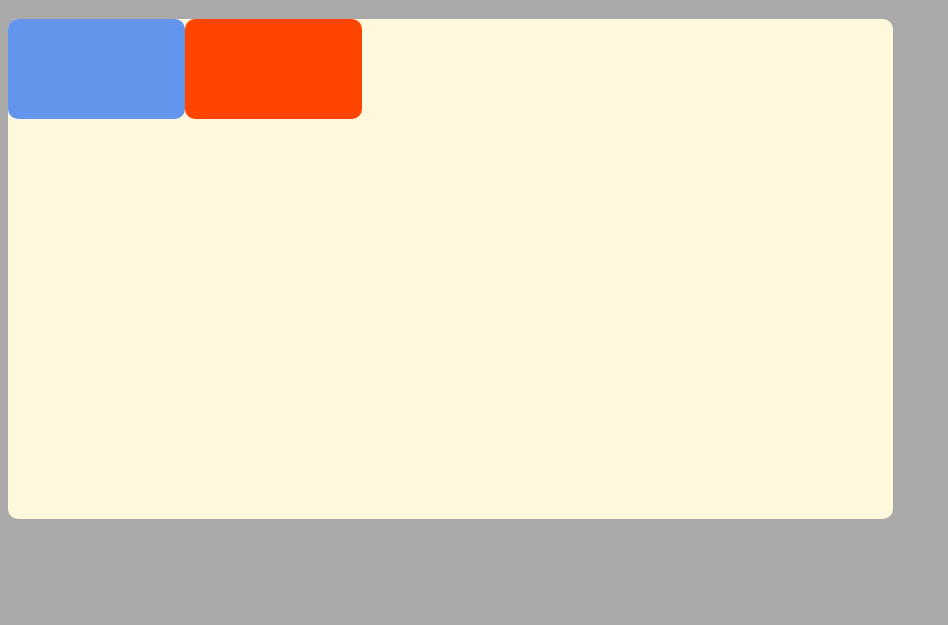
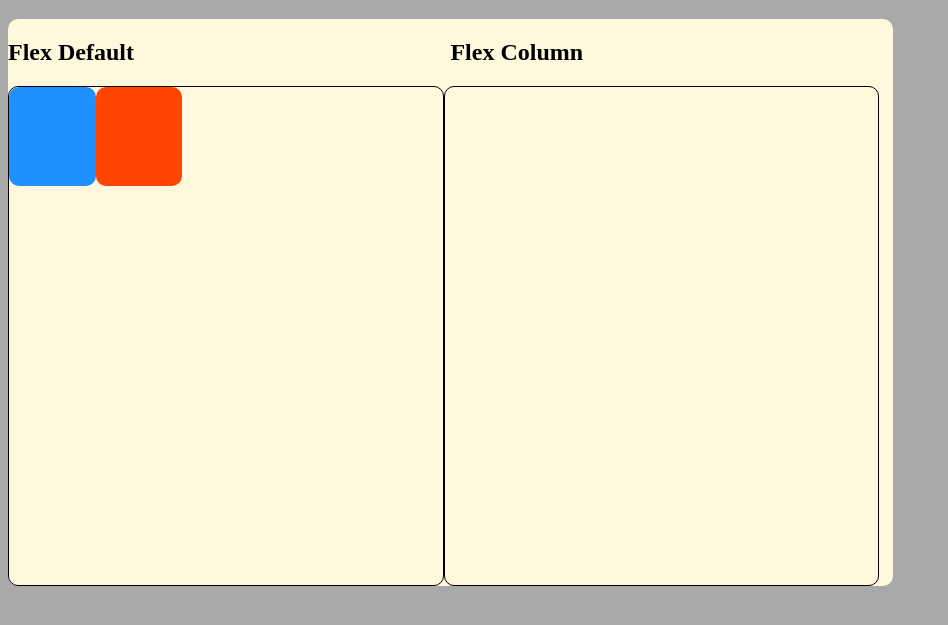
Before and after one commit to TheProjectMarch/css_flexbox_learnin, a plain HTML site: page index.html in a window 1280 px wide. Shown: the part 61-686 px from the top of the page, without its empty margins (0-948 px from the left). Drawn offline with Linux system fonts and the light colour scheme.

Commit message:
Fix container display.

```diff
--- a/css/style.css
+++ b/css/style.css
@@ -6,23 +6,42 @@ body {
 div {
   border-radius: 10px;
 }
-#box-container {
+/* * {
+  border: 1px solid black;
+} */
+/*
+CLASS SELECTORS
+*/
+.heading-flex-element {
+  width: 50%;
+}
+.heading-container {
+  display: flex;
+  justify-content:space-between;
+}
+.big-box-container {
   height: 500px;
   display: flex;
-  flex-direction: row;
-  justify-content:;
 }
+.flex-element {
+  height: 20%;
+  width: 20%;
+}
+.flex-container {
+  display: flex;
+  border: 1px solid black;
+  width: 49%;
+}
+.element1 {
+  background-color: dodgerblue;
+}
+.element2 {
+  background-color: orangered;
+}
+/*
+ID SELECTORS
+*/
 #big-container {
   width: 70%;
   background-color: cornsilk;
 }
-#box1, #box2, #box3, #box4 {
-  height: 20%;
-  width: 20%;
-
-}
-#box1 {
-  background-color: cornflowerblue;
-}
-#box2 {
-  background-color: orangered;
--- a/index.html
+++ b/index.html
@@ -10,11 +10,22 @@
 </head>
 <body>
   <h1>Let's Flex!</h1>
+
   <div id="big-container">
-  <div id="box-container">
-    <div id="box1"></div>
-    <div id="box2"></div>
+    <div class="heading-container">
+      <h2 class="heading-flex-element">Flex Default</h2>
+      <h2 class="heading-flex-element">Flex Column</h2>
+    </div>
 
+    <div class="big-box-container">
+      <div id="container-a" class="flex-container">
+        <div id="box1" class="flex-element element1"></div>
+        <div id="box2" class="flex-element element2"></div>
+      </div>
+    <div id="container-b" class="flex-container">
+      <div id="box3" class="flex-element "></div>
+      <div id="box4" class="flex-element "></div>
+    </div>
   </div>
 </div>
 
```
